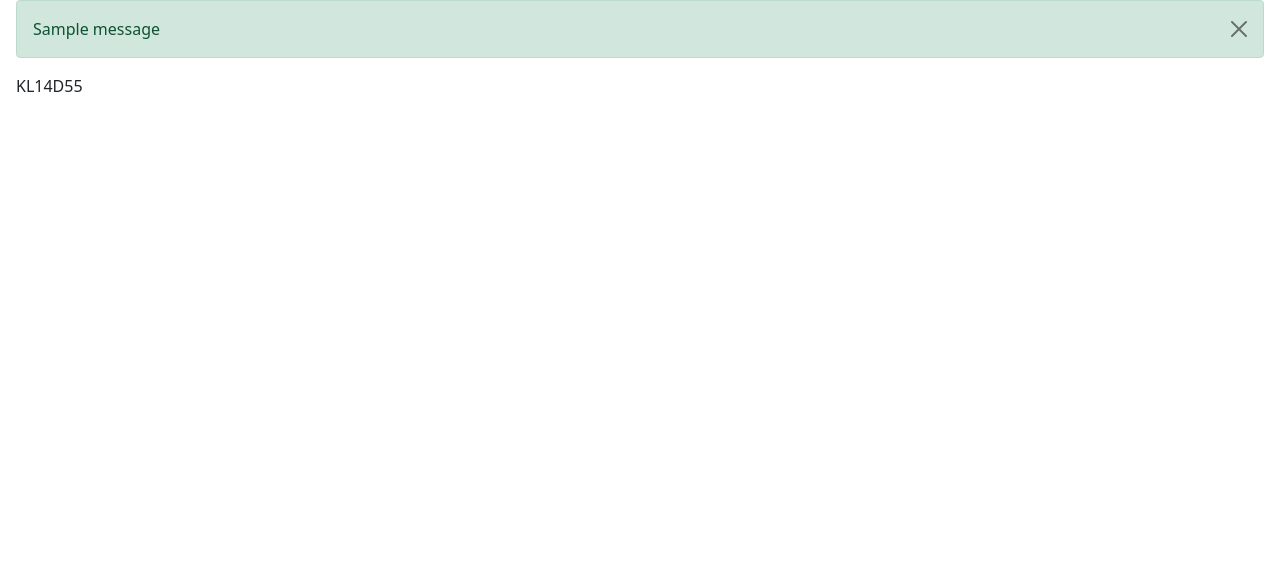
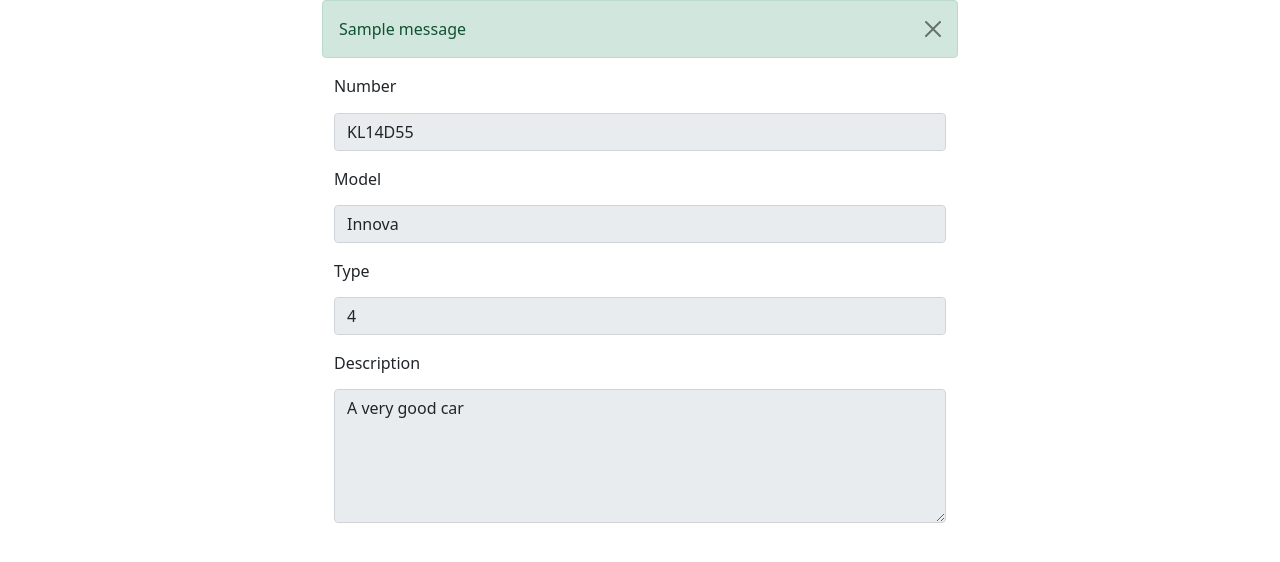
Before and after one commit to NikhilTenny/vehicle_management, a Django app: page /home/24 in a window 1280 px wide. Shown: the part 88-650 px from the top of the page. Run offline with Django 4.2, Linux system fonts and the light colour scheme; a user stored in the database is signed in; data comes from the database, SQL or seed files in the repository; both versions use the stored data as it was after the commit; one stand-in notice (Sample message) is shown.

Commit message:
Detail page UI updated

```diff
--- a/basic/templates/basic/detail.html
+++ b/basic/templates/basic/detail.html
@@ -1,17 +1,37 @@
 {% extends 'basic/base.html' %}
 {% block content %}
 
-{% if messages %}
-{% for message in messages %}
-<div class="container-fluid p-0">
-  <div class="alert alert-{{ message.tags }} alert-dismissible" role="alert" >
-    {{ message }}
-    <button type="button" class="btn-close" data-bs-dismiss="alert" aria-label="Close"></button>
+<div class="row justify-content-center">
+  {% for message in messages %}
+  <div class="container-fluid p-0 col-6">
+      <div class="alert alert-{{ message.tags }} alert-dismissible" role="alert" >
+          {{ message }}
+          <button type="button" class="btn-close" data-bs-dismiss="alert" aria-label="Close"></button>
+      </div>
+  </div>
+  {% endfor %}
+</div>
+
+<div class="row justify-content-center">
+  <div class="col-6">
+    <div class="mb-3">
+      <label  class="form-label"><h6>Number</h6></label>
+      <input type="text" class="form-control"  value="{{object.number}}" readonly>
+    </div>
+    <div class="mb-3">
+      <label  class="form-label"><h6>Model</h6></label>
+      <input type="text" class="form-control"  value="{{object.model}}" readonly>
+    </div>
+    <div class="mb-3">
+      <label  class="form-label"><h6>Type</h6></label>
+      <input type="text" class="form-control"  value="{{object.v_type}}" readonly>
+    </div>
+    <div class="mb-3">
+      <label  class="form-label"><h6>Description</h6></label>
+      <textarea class="form-control" rows="5"  readonly>{{object.desc}}</textarea>
+    </div>
   </div>
 </div>
-{% endfor %}
-{% endif %}
 
-    {{object.number}}
 
 {% endblock %}
```
Also changed, not shown: basic/templates/basic/create.html (+6 -4 lines), basic/templates/basic/edit.html (+7 -7 lines), basic/templates/basic/home.html (+17 -2 lines), db.sqlite3.
